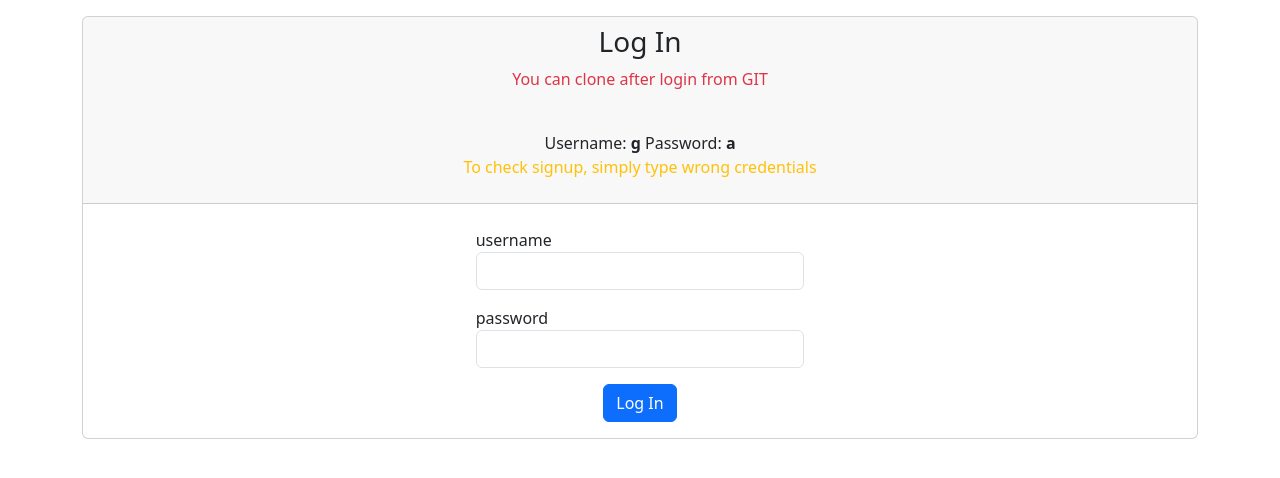
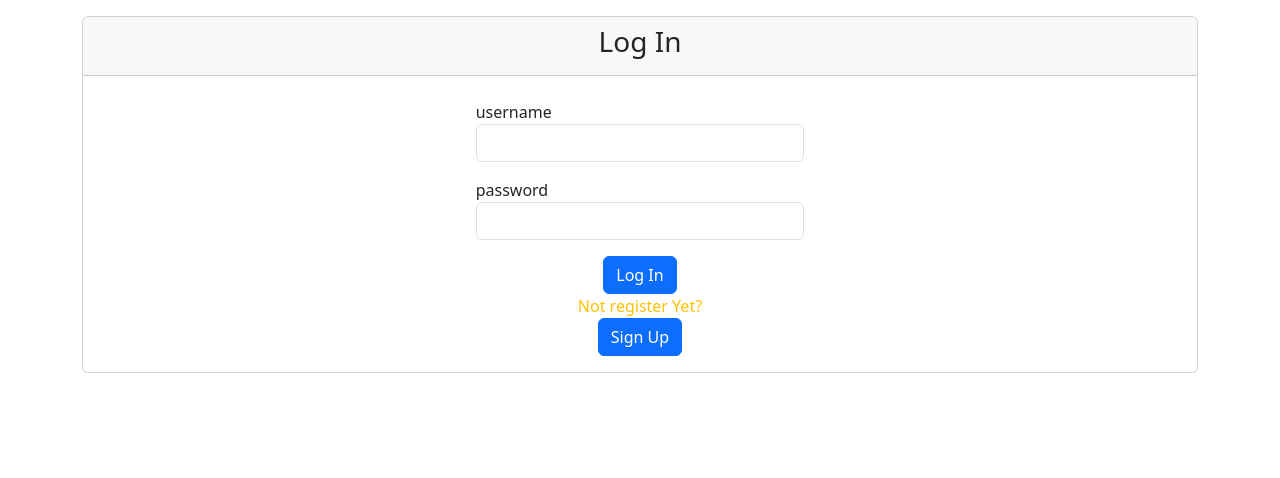
Before and after one commit to aniket3333/Todo_React, a React (Create React App) app: page / in a window 1280 px wide. Shown: the top 478 px of the page. Built offline with nearby package versions, Linux system fonts and the light colour scheme.

Commit message:
Add signup button

```diff
--- a/src/Components/Login.js
+++ b/src/Components/Login.js
@@ -9,6 +9,7 @@ const Login = ({ onLog }) => {
   const [user, setUser] = useState("");
   const [pass, setPass] = useState("");
   const [cpass, setCpass] = useState("");
+
 
   const handleSignup = () => {
     if (pass.trim() !== cpass.trim()) {
@@ -54,7 +55,7 @@ const Login = ({ onLog }) => {
           <div className="card-header">
             <div className="text-center">
               <h3>{pageName}</h3>
-              {
+              {/* {
   !signUp && (
     <div>
       <p className="text-danger">You can clone after login from GIT</p>
@@ -65,7 +66,7 @@ const Login = ({ onLog }) => {
       <p className="text-warning">To check signup, simply type wrong credentials</p>
     </div>
   )
-}
+} */}
 
 
 
@@ -91,6 +92,7 @@ const Login = ({ onLog }) => {
                 pss={pass}
                 onUsr={(e) => setUser(e.target.value)}
                 onPss={(e) => setPass(e.target.value)}
+                onSign={()=>setSignup(true)}
               />
             )}
           </div>
--- a/src/Components/LoginPage.js
+++ b/src/Components/LoginPage.js
@@ -1,10 +1,15 @@
 import React from "react";
 import { Button } from "react-bootstrap";
-const LoginPage = ({ onLogIn, usr, pss, onUsr, onPss }) => {
+const LoginPage = ({ onLogIn, usr, pss, onUsr, onPss,onSign }) => {
   const handleLog = (e) => {
     e.preventDefault();
     onLogIn();
   };
+  const hanOb = (e) =>{
+    e.preventDefault()
+    onSign()
+
+  }
   return (
     <>
       <div className="row">
@@ -33,7 +38,9 @@ const LoginPage = ({ onLogIn, usr, pss, onUsr, onPss }) => {
             </div>
 
             <div className="text-center mt-2">
-              <Button type="submit">Log In</Button>
+              <Button type="submit">Log In</Button><br/>
+              <span className="text-warning">Not register Yet?</span><br/>
+              <Button onClick={(hanOb)}>Sign Up</Button>
             </div>
           </form>
         </div>
```
